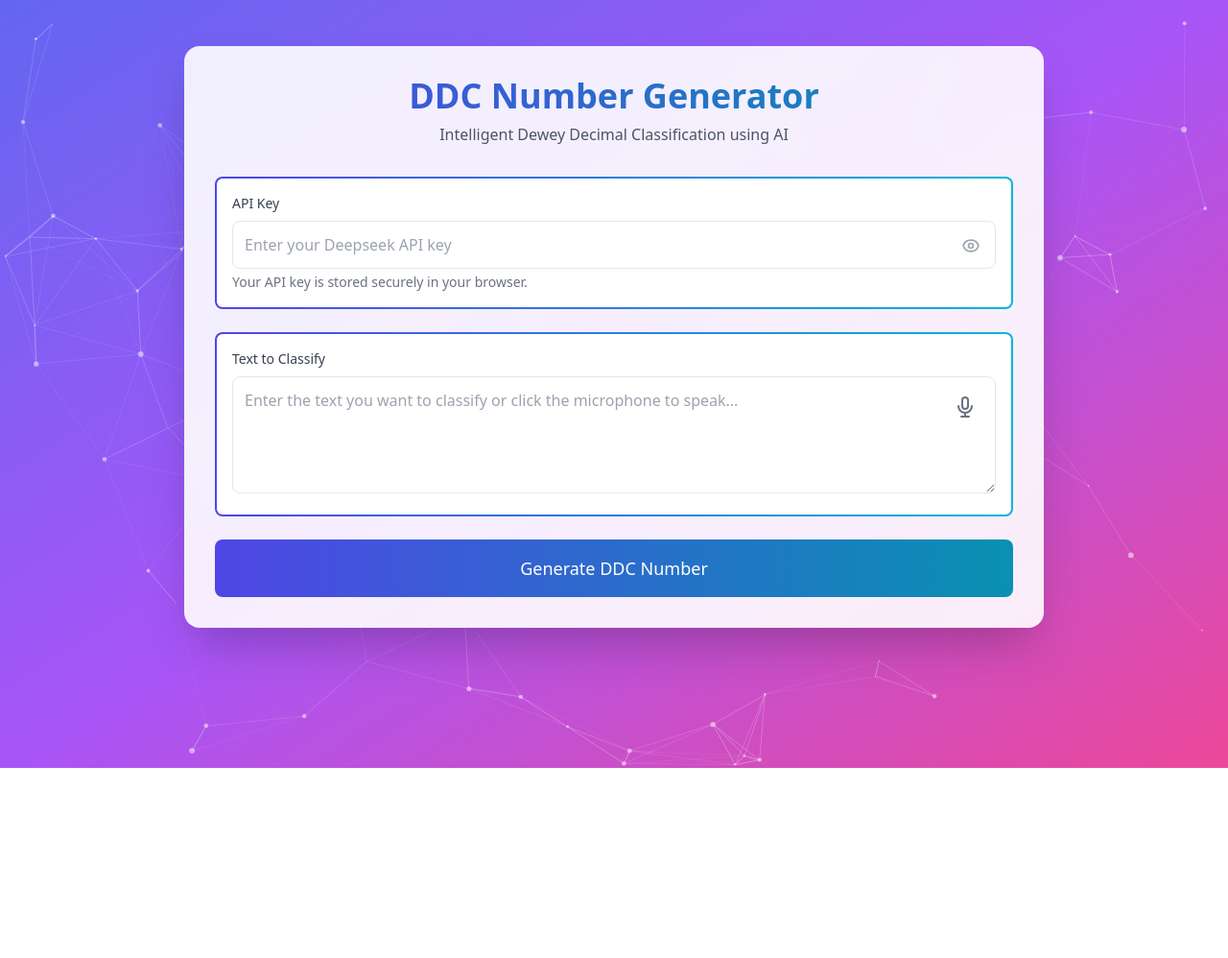
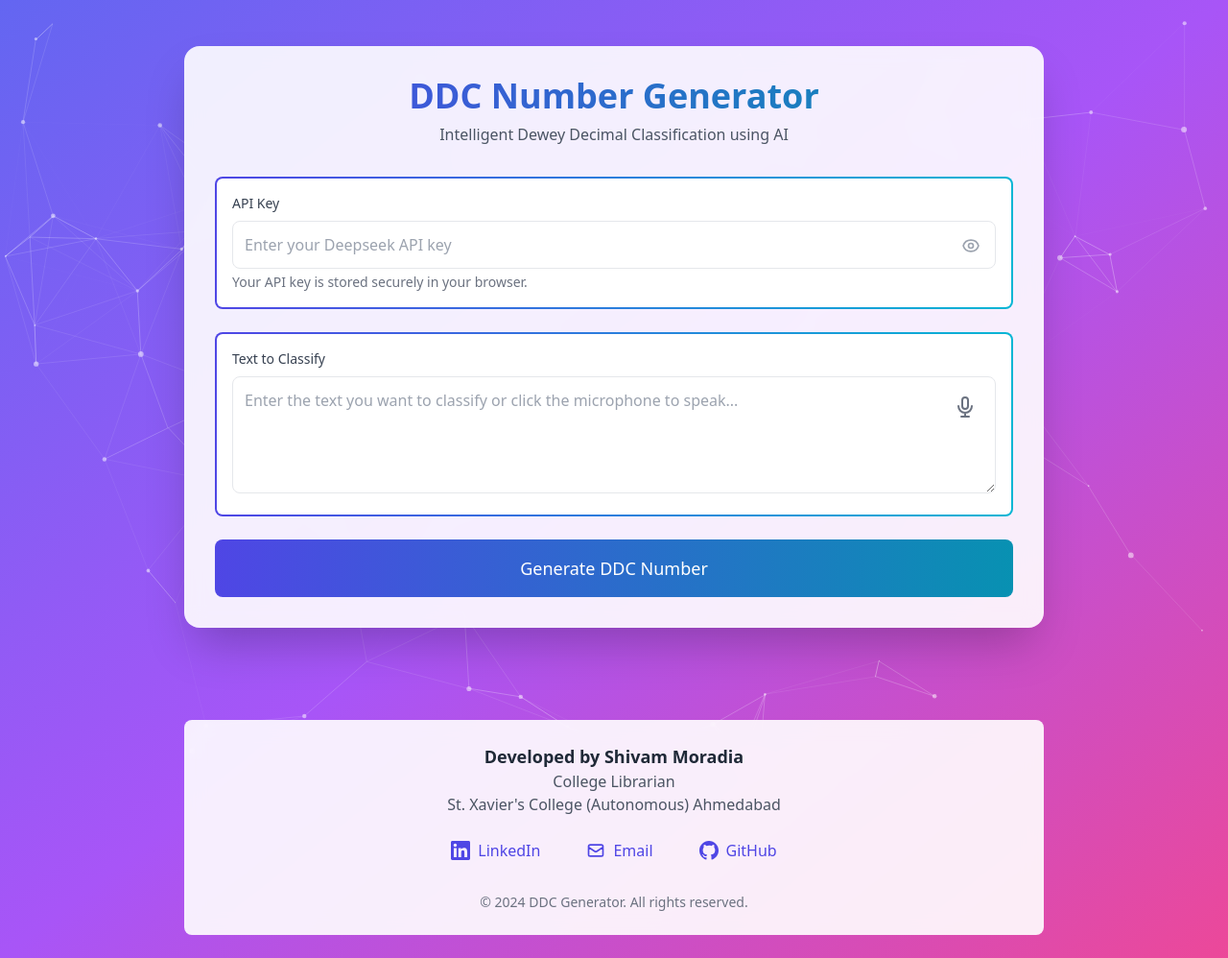
Before and after one commit to moradiashivam/ddc-generator, a Flask app: page / in a window 1280 px wide. Shown: the whole page at 96% size. Before the commit the page ends 800 px from the top, so only its background shows below. Run offline with Flask 3, Linux system fonts and the light colour scheme; some libraries are stand-ins or nearby versions.

Commit message:
Update index.html

```diff
--- a/templates/index.html
+++ b/templates/index.html
@@ -499,5 +499,57 @@
             }
         });
     </script>
+        <!-- Footer -->
+    <footer class="mt-12 pb-6 px-4">
+        <div class="max-w-4xl mx-auto">
+            <div class="glass rounded-lg p-6 text-center">
+                <div class="space-y-4">
+                    <div>
+                        <p class="text-lg font-semibold text-gray-800">Developed by Shivam Moradia</p>
+                        <p class="text-gray-600">College Librarian</p>
+                        <p class="text-gray-600">St. Xavier's College (Autonomous) Ahmedabad</p>
+                    </div>
+
+                    <div class="flex justify-center space-x-4">
+                        <!-- LinkedIn -->
+                        <a href="https://www.linkedin.com/in/shivam-moradia-5a3703103"
+                           target="_blank"
+                           rel="noopener noreferrer"
+                           class="inline-flex items-center space-x-2 text-indigo-600 hover:text-indigo-800 transition-colors px-4 py-2 rounded-lg hover:bg-indigo-50">
+                            <svg class="h-5 w-5" fill="currentColor" viewBox="0 0 24 24">
+                                <path d="M20.447 20.452h-3.554v-5.569c0-1.328-.027-3.037-1.852-3.037-1.853 0-2.136 1.445-2.136 2.939v5.667H9.351V9h3.414v1.561h.046c.477-.9 1.637-1.85 3.37-1.85 3.601 0 4.267 2.37 4.267 5.455v6.286zM5.337 7.433c-1.144 0-2.063-.926-2.063-2.065 0-1.138.92-2.063 2.063-2.063 1.14 0 2.064.925 2.064 2.063 0 1.139-.925 2.065-2.064 2.065zm1.782 13.019H3.555V9h3.564v11.452zM22.225 0H1.771C.792 0 0 .774 0 1.729v20.542C0 23.227.792 24 1.771 24h20.451C23.2 24 24 23.227 24 22.271V1.729C24 .774 23.2 0 22.222 0h.003z"/>
+                            </svg>
+                            <span>LinkedIn</span>
+                        </a>
+
+                        <!-- Email -->
+                        <a href="mailto:moradiashivam@gmail.com"
+                           class="inline-flex items-center space-x-2 text-indigo-600 hover:text-indigo-800 transition-colors px-4 py-2 rounded-lg hover:bg-indigo-50">
+                            <svg class="h-5 w-5" fill="none" stroke="currentColor" viewBox="0 0 24 24">
+                                <path stroke-linecap="round" stroke-linejoin="round" stroke-width="2"
+                                    d="M3 8l7.89 5.26a2 2 0 002.22 0L21 8M5 19h14a2 2 0 002-2V7a2 2 0 00-2-2H5a2 2 0 00-2 2v10a2 2 0 002 2z"/>
+                            </svg>
+                            <span>Email</span>
+                        </a>
+
+                        <!-- GitHub -->
+                        <a href="https://github.com/moradiashivam/ddc-generator"
+                           target="_blank"
+                           rel="noopener noreferrer"
+                           class="inline-flex items-center space-x-2 text-indigo-600 hover:text-indigo-800 transition-colors px-4 py-2 rounded-lg hover:bg-indigo-50">
+                            <svg class="h-5 w-5" fill="currentColor" viewBox="0 0 24 24">
+                                <path d="M12 0C5.374 0 0 5.373 0 12c0 5.302 3.438 9.8 8.207 11.387.599.111.793-.261.793-.577v-2.234c-3.338.726-4.033-1.416-4.033-1.416-.546-1.387-1.333-1.756-1.333-1.756-1.089-.745.083-.729.083-.729 1.205.084 1.839 1.237 1.839 1.237 1.07 1.834 2.807 1.304 3.492.997.107-.775.418-1.305.762-1.604-2.665-.305-5.467-1.334-5.467-5.931 0-1.311.469-2.381 1.236-3.221-.124-.303-.535-1.524.117-3.176 0 0 1.008-.322 3.301 1.23A11.509 11.509 0 0112 5.803c1.02.005 2.047.138 3.006.404 2.291-1.552 3.297-1.23 3.297-1.23.653 1.653.242 2.874.118 3.176.77.84 1.235 1.911 1.235 3.221 0 4.609-2.807 5.624-5.479 5.921.43.372.823 1.102.823 2.222v3.293c0 .319.192.694.801.576C20.566 21.797 24 17.3 24 12c0-6.627-5.373-12-12-12z"/>
+                            </svg>
+                            <span>GitHub</span>
+                        </a>
+                    </div>
+
+                    <div class="text-sm text-gray-500 pt-2">
+                        <p>© 2024 DDC Generator. All rights reserved.</p>
+                    </div>
+                </div>
+            </div>
+        </div>
+    </footer>
 </body>
 </html>
```
